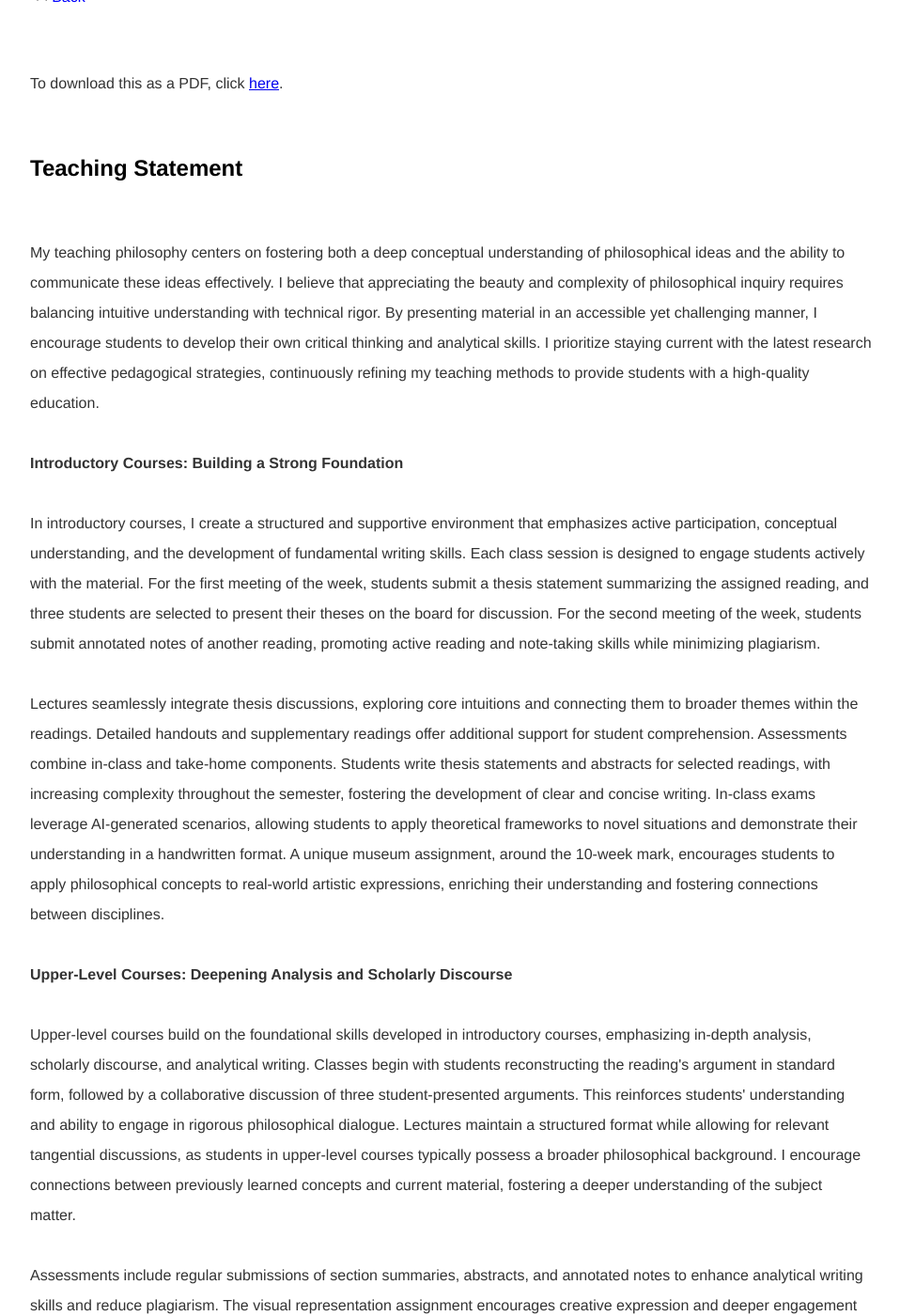
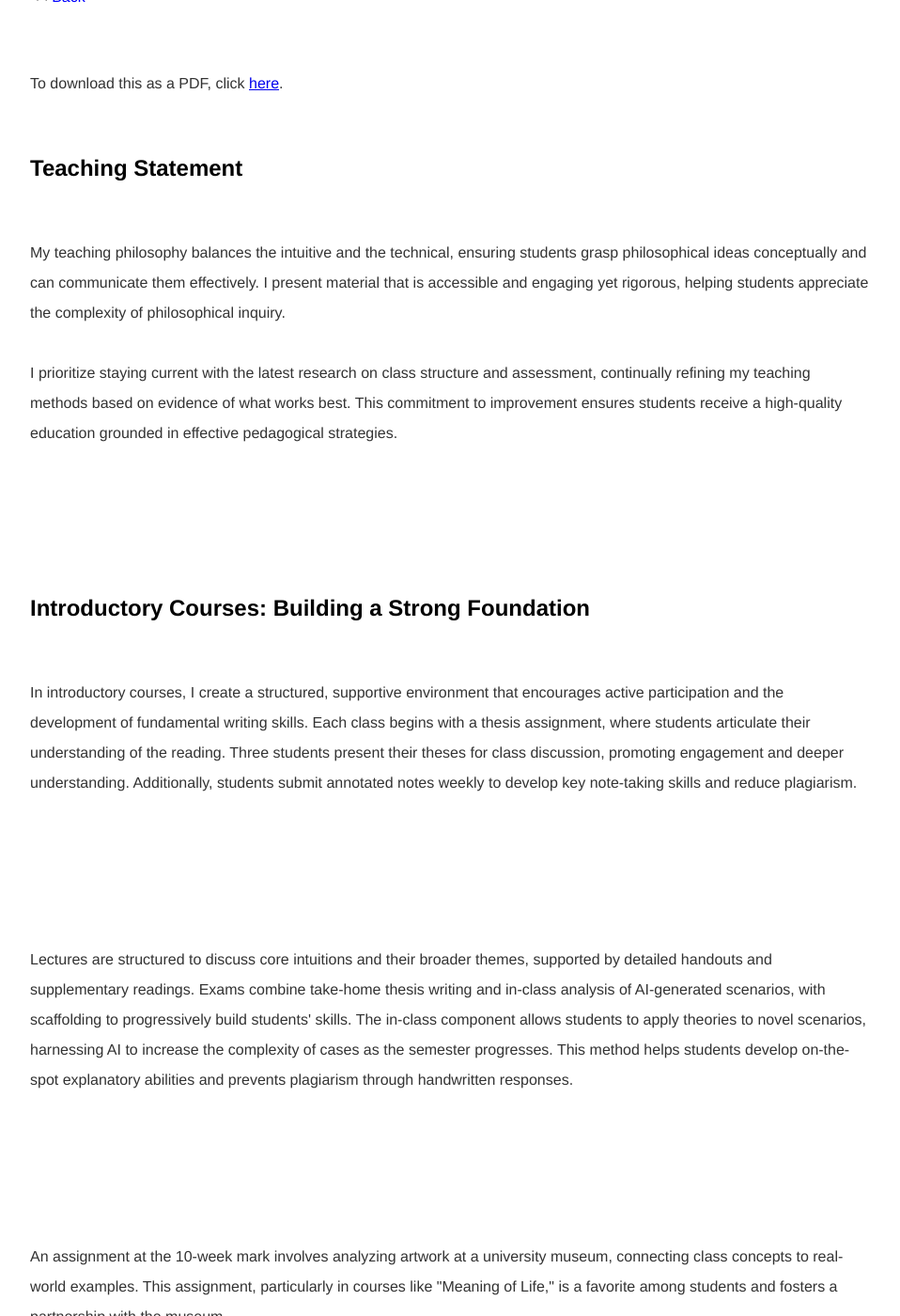
Before and after one commit to kevinjpatton/kevinjpatton.github.io, a Jekyll site: the page built from pedagogy/teachingstatement.html, in a window 1280 px wide and 1400 px high, scrolled down 447 px. Shown: the whole window at 94% size, without its empty margins (160-1118 px from the left). Built offline with Jekyll 4.4.1, drawn with Linux system fonts in a browser that asks for light colours; Markdown is read by kramdown in place of the engine named in the settings; some of the changed text lies outside the part shown.

Commit message:
Update teachingstatement.html

```diff
--- a/pedagogy/teachingstatement.html
+++ b/pedagogy/teachingstatement.html
@@ -13,20 +13,21 @@ title: Teaching Statement
 </style>
 <p>To download this as a PDF, click <a href="/teaching/commonresources/Teaching Statement.pdfs" target="_blank">here</a>.</p>
 <h2>Teaching Statement</h2>
-<p>My teaching philosophy centers on fostering both a deep conceptual understanding of philosophical ideas and the ability to communicate these ideas effectively. I believe that appreciating the beauty and complexity of philosophical inquiry requires balancing intuitive understanding with technical rigor. By presenting material in an accessible yet challenging manner, I encourage students to develop their own critical thinking and analytical skills. I prioritize staying current with the latest research on effective pedagogical strategies, continuously refining my teaching methods to provide students with a high-quality education.<br><br>
+<p>My teaching philosophy balances the intuitive and the technical, ensuring students grasp philosophical ideas conceptually and can communicate them effectively. I present material that is accessible and engaging yet rigorous, helping students appreciate the complexity of philosophical inquiry.<br><br>
 
-<b>Introductory Courses: Building a Strong Foundation</b><br><br>
+I prioritize staying current with the latest research on class structure and assessment, continually refining my teaching methods based on evidence of what works best. This commitment to improvement ensures students receive a high-quality education grounded in effective pedagogical strategies.</p><br><br>
 
-In introductory courses, I create a structured and supportive environment that emphasizes active participation, conceptual understanding, and the development of fundamental writing skills. Each class session is designed to engage students actively with the material. For the first meeting of the week, students submit a thesis statement summarizing the assigned reading, and three students are selected to present their theses on the board for discussion. For the second meeting of the week, students submit annotated notes of another reading, promoting active reading and note-taking skills while minimizing plagiarism.<br><br>
+<h2>Introductory Courses: Building a Strong Foundation</h2>
+<p>In introductory courses, I create a structured, supportive environment that encourages active participation and the development of fundamental writing skills. Each class begins with a thesis assignment, where students articulate their understanding of the reading. Three students present their theses for class discussion, promoting engagement and deeper understanding. Additionally, students submit annotated notes weekly to develop key note-taking skills and reduce plagiarism.</p><br><br>
 
-Lectures seamlessly integrate thesis discussions, exploring core intuitions and connecting them to broader themes within the readings. Detailed handouts and supplementary readings offer additional support for student comprehension. Assessments combine in-class and take-home components. Students write thesis statements and abstracts for selected readings, with increasing complexity throughout the semester, fostering the development of clear and concise writing. In-class exams leverage AI-generated scenarios, allowing students to apply theoretical frameworks to novel situations and demonstrate their understanding in a handwritten format. A unique museum assignment, around the 10-week mark, encourages students to apply philosophical concepts to real-world artistic expressions, enriching their understanding and fostering connections between disciplines.<br><br>
+<p>Lectures are structured to discuss core intuitions and their broader themes, supported by detailed handouts and supplementary readings. Exams combine take-home thesis writing and in-class analysis of AI-generated scenarios, with scaffolding to progressively build students' skills. The in-class component allows students to apply theories to novel scenarios, harnessing AI to increase the complexity of cases as the semester progresses. This method helps students develop on-the-spot explanatory abilities and prevents plagiarism through handwritten responses.</p><br><br>
 
-<b>Upper-Level Courses: Deepening Analysis and Scholarly Discourse</b><br><br>
+<p>An assignment at the 10-week mark involves analyzing artwork at a university museum, connecting class concepts to real-world examples. This assignment, particularly in courses like "Meaning of Life," is a favorite among students and fosters a partnership with the museum.</p><br><br>
 
-Upper-level courses build on the foundational skills developed in introductory courses, emphasizing in-depth analysis, scholarly discourse, and analytical writing. Classes begin with students reconstructing the reading's argument in standard form, followed by a collaborative discussion of three student-presented arguments. This reinforces students' understanding and ability to engage in rigorous philosophical dialogue. Lectures maintain a structured format while allowing for relevant tangential discussions, as students in upper-level courses typically possess a broader philosophical background. I encourage connections between previously learned concepts and current material, fostering a deeper understanding of the subject matter.<br><br>
+<h2>Upper-Level Courses: Deepening Analysis and Scholarly Discourse</h2>
+<p>Upper-level courses focus on in-depth analysis, scholarly discourse, and honing analytical writing skills. Each class begins with students presenting reconstructed arguments, sparking critical evaluation and discussion. Lectures allow for tangential discussions, connecting prior knowledge to new material.</p><br><br>
 
-Assessments include regular submissions of section summaries, abstracts, and annotated notes to enhance analytical writing skills and reduce plagiarism. The visual representation assignment encourages creative expression and deeper engagement with philosophical arguments. The final exam requires handwritten essay responses to chosen prompts, assessing students' comprehension and analytical skills. The option to submit a visual representation for one prompt promotes diverse communication and offers an alternative way to demonstrate understanding.<br><br>
+<p>Assessments include a section summary and abstract assignment every three weeks, reducing plagiarism through annotated notes. A visual representation assignment requires students to conceptualize arguments creatively, enhancing their understanding. The final exam involves essay prompts given two weeks in advance, with an optional visual representation that can reduce the number of required essays.</p><br><br>
 
-<b>Common Threads: Structure and Adaptability</b><br><br>
-
-Despite the differing learning goals, both introductory and upper-level courses share a common structure. Both emphasize active engagement, feature structured lectures with room for discussion, and culminate in comprehensive assessments that evaluate writing and conceptual understanding. This adaptability allows me to tailor my teaching to the specific needs of each course and student population while maintaining a cohesive pedagogical approach. By fostering a supportive and intellectually stimulating environment, I empower students to achieve their full potential, regardless of their prior experience or academic background.</p>
+<h2>Common Threads: Structure and Adaptability</h2>
+<p>While content and goals differ between course levels, the structure remains consistent. Both prioritize active engagement, structured assignments, dedicated lecture time, and assessments that evaluate writing and conceptual understanding. This adaptable approach tailors my teaching to each course and student population, fostering a supportive, intellectually stimulating environment that empowers students to achieve their full potential.</p><br><br>
```
